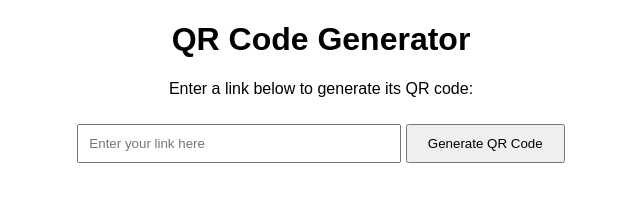
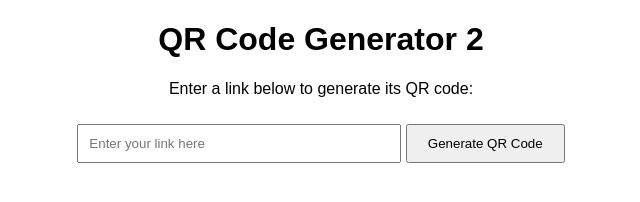
Before and after one commit to TM-175/QR_Code2, a plain HTML site: page index.html in a window 1280 px wide. Shown: the whole page, without its empty margins (319-959 px from the left). Drawn offline with Linux system fonts and the light colour scheme.

Commit message:
Update index.html 2

```diff
--- a/index.html
+++ b/index.html
@@ -25,7 +25,7 @@
     </style>
 </head>
 <body>
-    <h1>QR Code Generator</h1>
+    <h1>QR Code Generator 2</h1>
     <p>Enter a link below to generate its QR code:</p>
     <input type="text" id="linkInput" placeholder="Enter your link here">
     <button onclick="generateQRCode()">Generate QR Code</button>
```
